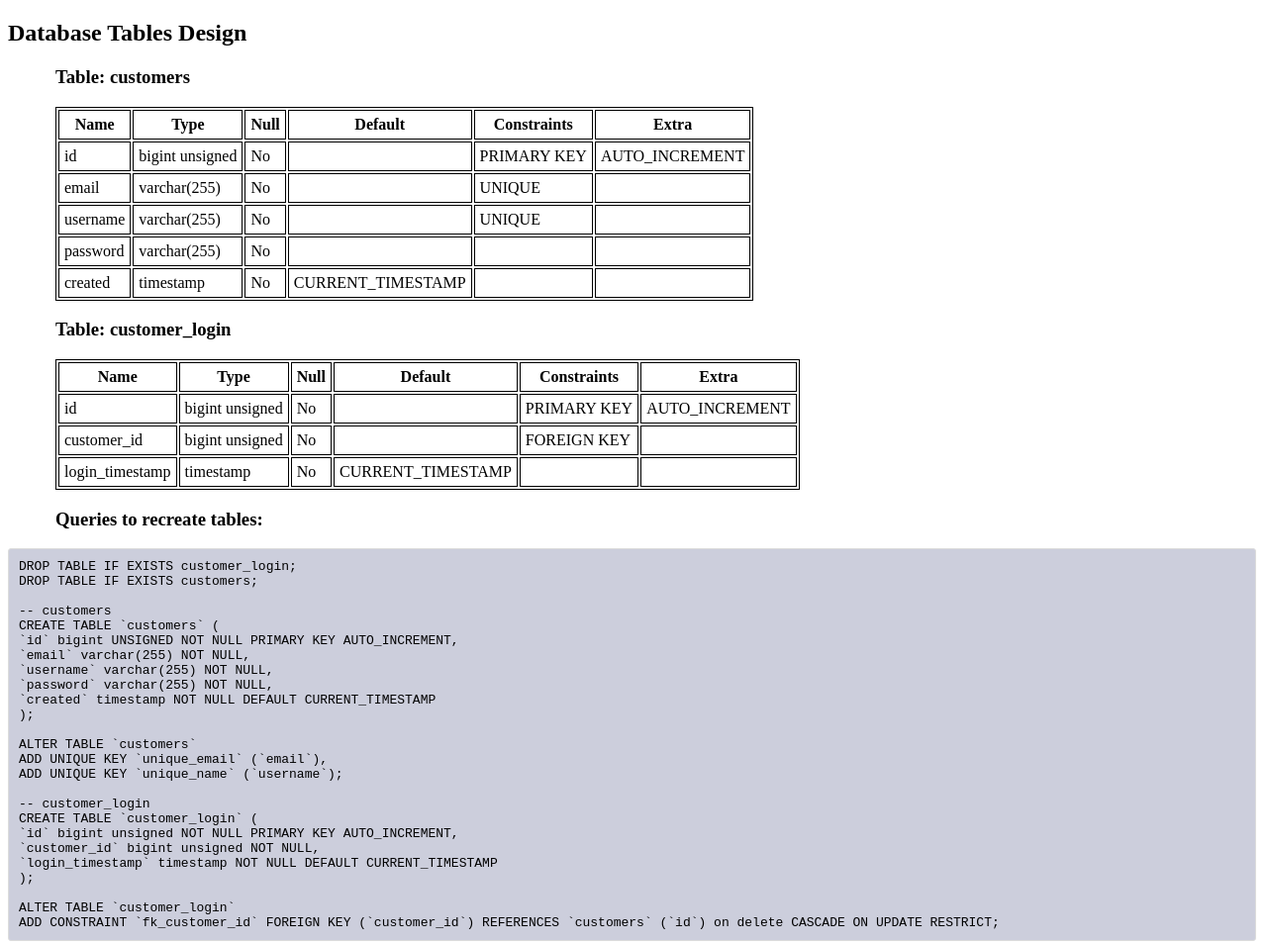
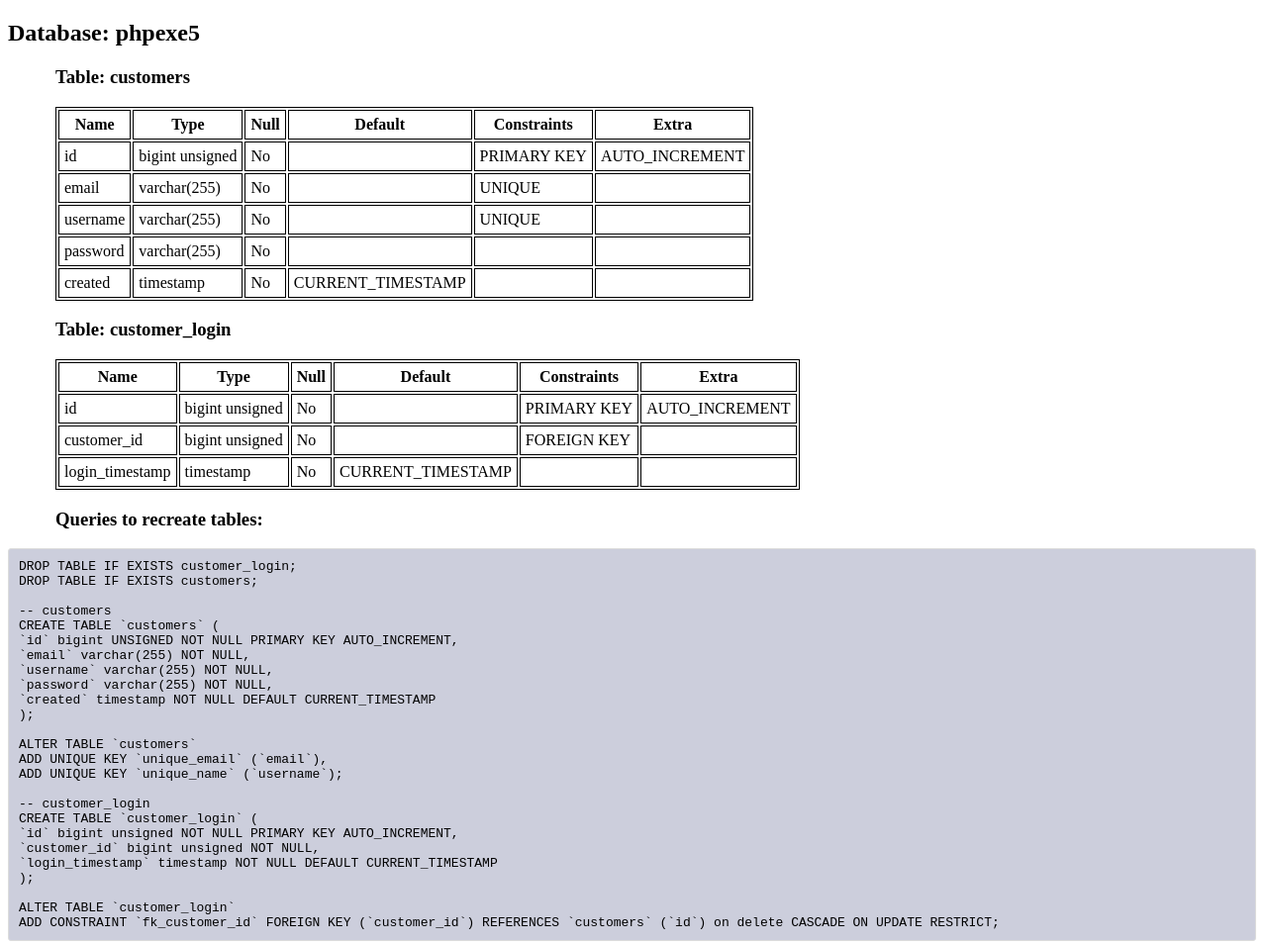
Before and after one commit to zhifenli/php-assignment1, a plain HTML site: page exe5-db-design.html in a window 1280 px wide. Shown: the whole page at 99% size. Drawn offline with Linux system fonts and the light colour scheme.

Commit message:
updated html

```diff
--- a/exe5-db-design.html
+++ b/exe5-db-design.html
@@ -27,7 +27,7 @@
     </style>
 </head>
 <body>
-    <h2>Database Tables Design</h2>
+    <h2>Database: phpexe5</h2>
     <h3>Table: customers</h3>
     <table>
         <tr>
```
